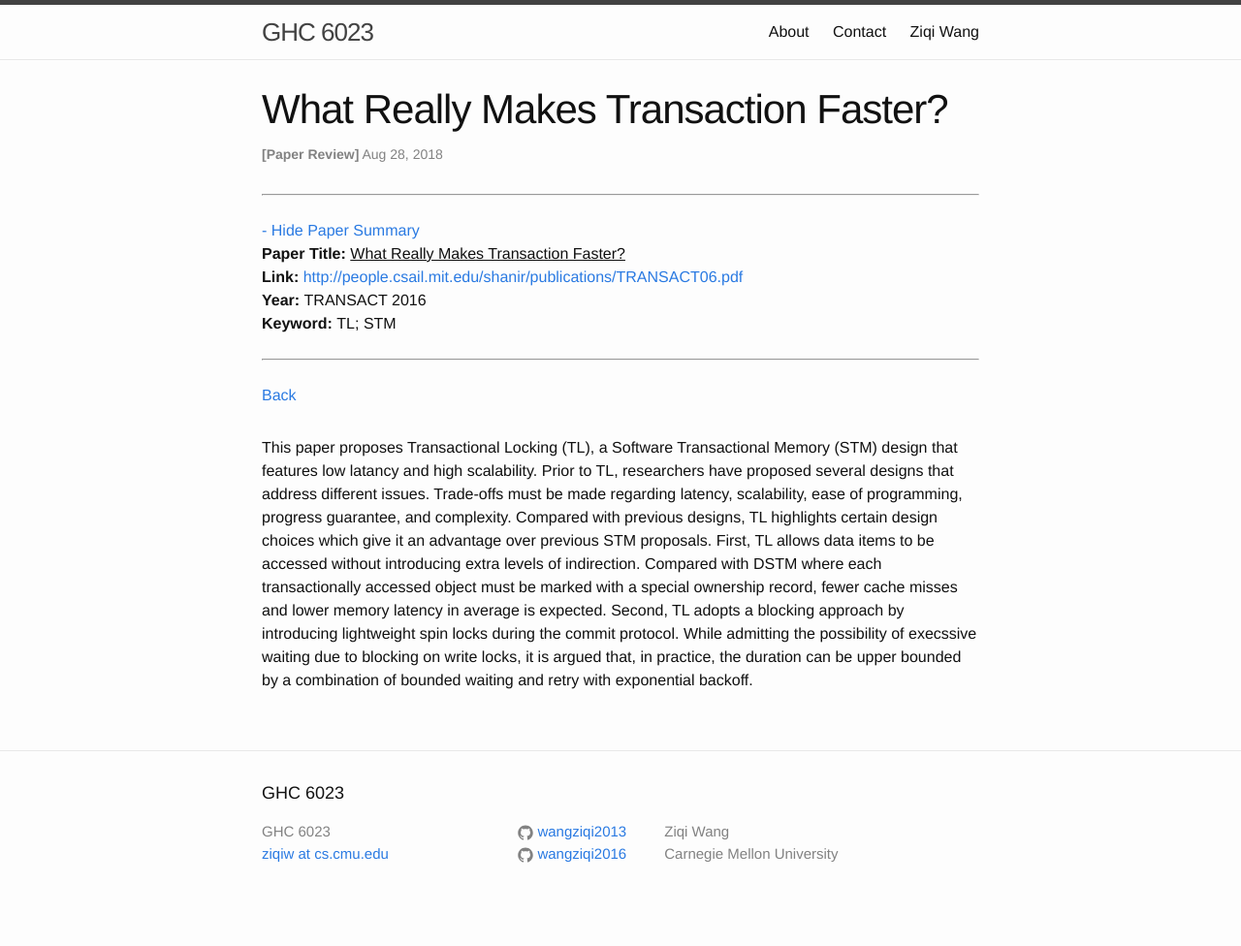
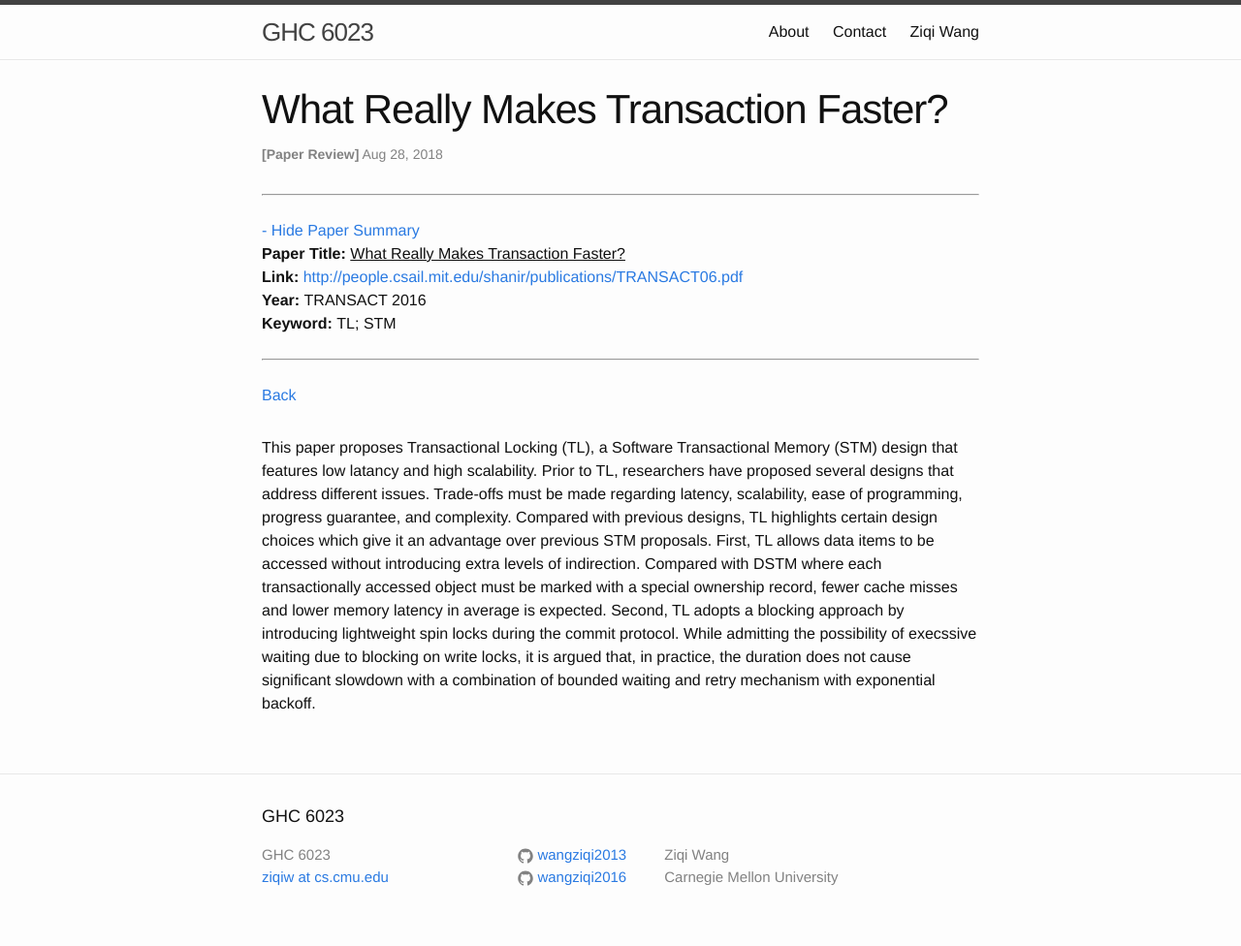
Before and after one commit to wangziqi2013/wangziqi2013.github.io, a Jekyll site: the page built from _posts/2018-08-27-what-really-makes-txn-fast.markdown, in a window 1280 px wide. Shown: the whole page at 97% size. Built offline with Jekyll 4.4.1, drawn with Linux system fonts in a browser that asks for light colours; before the commit the page ends 952 px from its top, so only the background shows below that.

Commit message:
Small change

```diff
--- a/_posts/2018-08-27-what-really-makes-txn-fast.markdown
+++ b/_posts/2018-08-27-what-really-makes-txn-fast.markdown
@@ -23,5 +23,5 @@ indirection. Compared with DSTM where each transactionally accessed object must
 a special ownership record, fewer cache misses and lower memory latency in average is expected.
 Second, TL adopts a blocking approach by introducing lightweight spin locks during the
 commit protocol. While admitting the possibility of execssive waiting due to blocking on
-write locks, it is argued that, in practice, the duration can be upper bounded by a
-combination of bounded waiting and retry with exponential backoff.
+write locks, it is argued that, in practice, the duration does not cause significant slowdown
+with a combination of bounded waiting and retry mechanism with exponential backoff.
```
